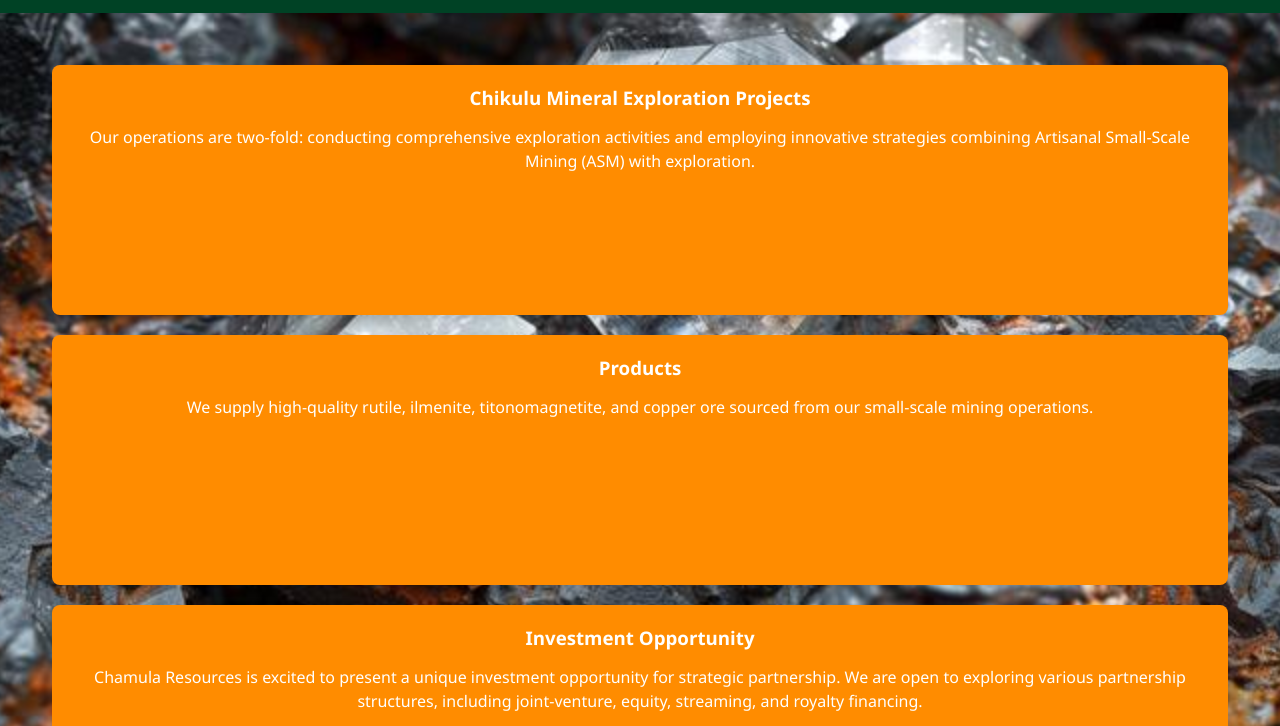
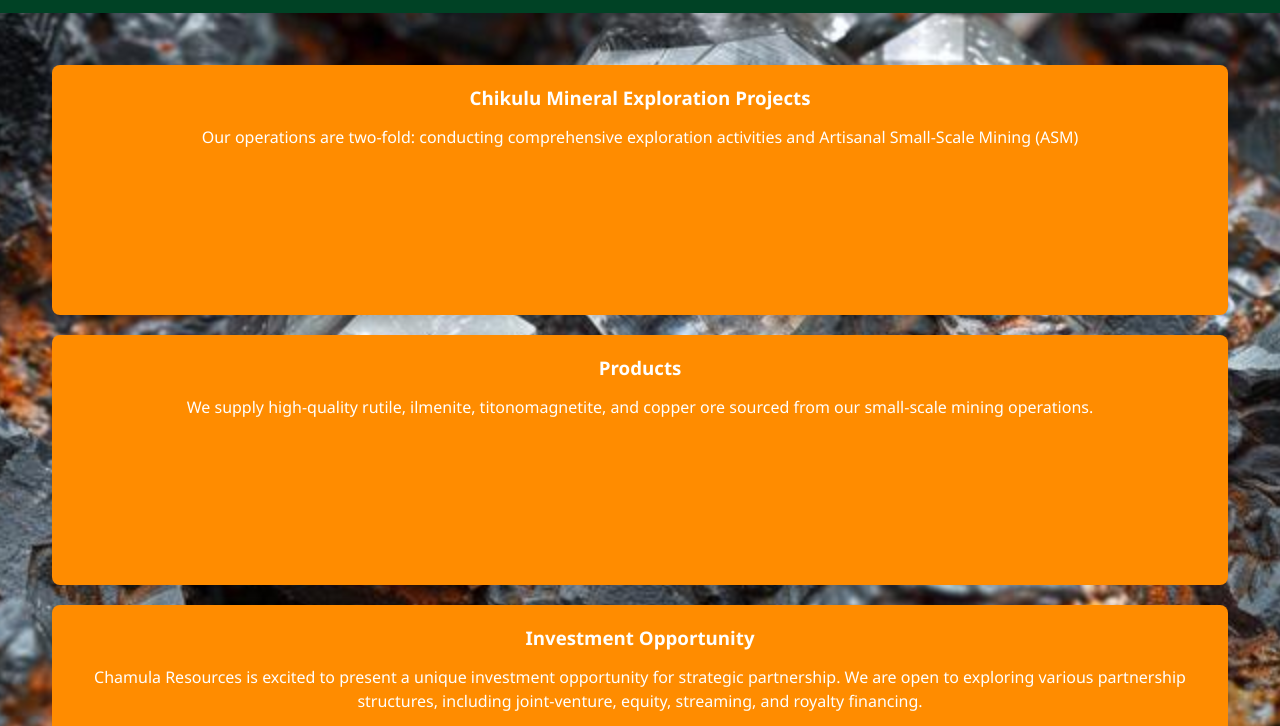
Before and after one commit to wanasayila-fun/chamularesourceslimited, a plain HTML site: page services.html in a window 1280 px wide. Shown: the part 52-778 px from the top of the page. Drawn offline with Linux system fonts and the light colour scheme.

Commit message:
Update services.html
updated text in services

```diff
--- a/services.html
+++ b/services.html
@@ -28,7 +28,7 @@
     <section class="services">
       <div class="orange-box">
         <h3>Chikulu Mineral Exploration Projects</h3>
-        <p>Our operations are two-fold: conducting comprehensive exploration activities and employing innovative strategies combining Artisanal Small-Scale Mining (ASM) with exploration.</p>
+        <p>Our operations are two-fold: conducting comprehensive exploration activities and Artisanal Small-Scale Mining (ASM)</p>
       </div>
 
       <div class="orange-box">
```
